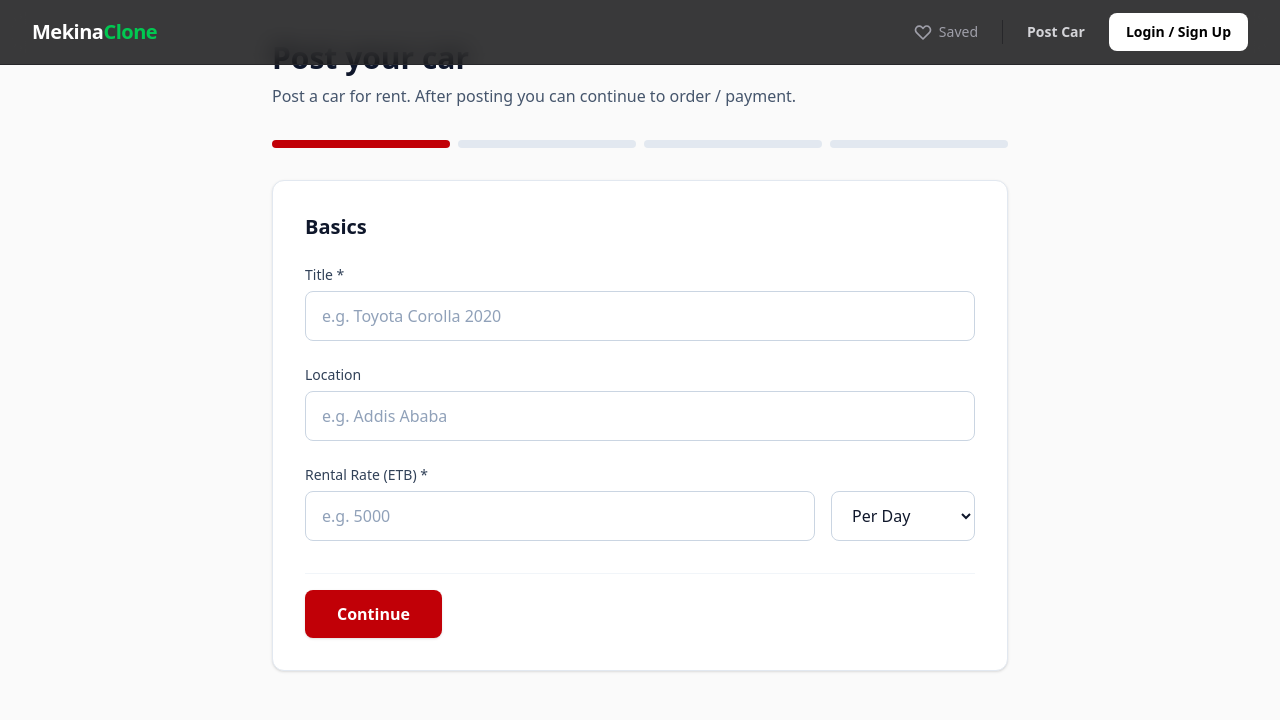
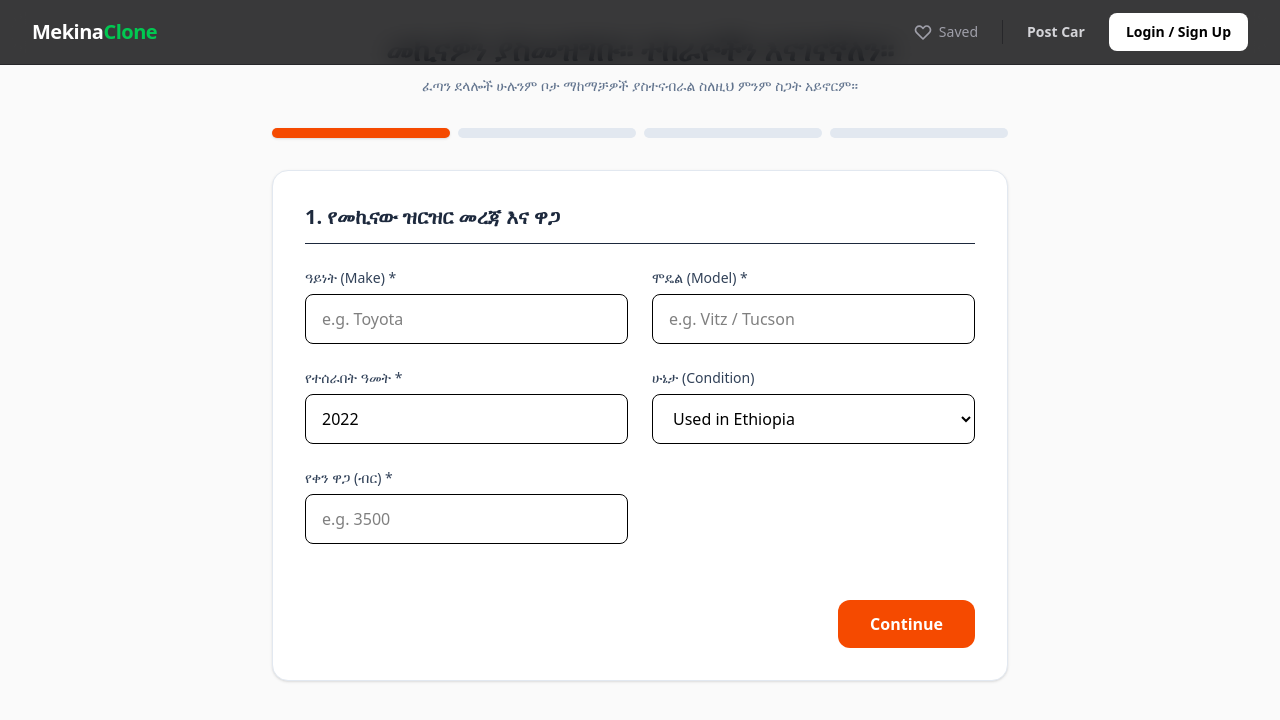
Before and after one commit to zamizpress1/mekina-clone, a Next.js app: page /post-car in a window 1280 px wide. Shown: the top 720 px of the page. Built offline with nearby package versions, Linux system fonts and the light colour scheme; no server answers.

Commit message:
feat: complete multi-step rental flow with original form fields

```diff
--- a/src/app/post-car/page.tsx
+++ b/src/app/post-car/page.tsx
@@ -2,125 +2,225 @@
 
 import { useState } from 'react';
 import { useRouter } from 'next/navigation';
+import { createClient } from '../../utils/supabase/client';
 
 export default function PostCarPage() {
   const router = useRouter();
+  const supabase = createClient();
+
+  // Pagination State
   const [step, setStep] = useState(1);
+  const [isLoading, setIsLoading] = useState(false);
 
-  // State updated for rentals instead of sales
-  const [formData, setFormData] = useState({
-    title: '',
-    location: '',
-    rentPrice: '',
-    rentDuration: 'daily',
-  });
+  // Form States based on your screenshots
+  const [make, setMake] = useState('');
+  const [model, setModel] = useState('');
+  const [year, setYear] = useState('2022');
+  const [condition, setCondition] = useState('Used in Ethiopia');
+  const [dailyPrice, setDailyPrice] = useState('');
+  const [advancePayment, setAdvancePayment] = useState('');
+  const [category, setCategory] = useState('Economy');
+  const [usageType, setUsageType] = useState('Personal Use');
+  const [ownerType, setOwnerType] = useState('Private Owner');
+  const [phoneNumber, setPhoneNumber] = useState('');
+  const [collateral, setCollateral] = useState({ kebele: true, license: true, passport: false });
+  const [deposit, setDeposit] = useState('');
+  const [description, setDescription] = useState('');
+  const [imageFiles, setImageFiles] = useState<File[]>([]);
+
+  const handleSubmit = async (e: React.FormEvent) => {
+    e.preventDefault();
+    setIsLoading(true);
+    // Add your Supabase insert logic here.
+    // No login block means this runs immediately.
+    alert('Car posted successfully!');
+    setIsLoading(false);
+    router.push('/');
+  };
 
   return (
-    <main className="min-h-screen bg-zinc-50 pt-10 pb-20 font-sans">
+    <main className="min-h-screen bg-zinc-50 pt-8 pb-24 font-sans">
       <div className="max-w-3xl mx-auto px-4">
 
-        {/* Header Section */}
-        <h1 className="text-3xl font-bold text-slate-900 mb-2">Post your car</h1>
-        <p className="text-slate-600 mb-8">
-          Post a car for rent. After posting you can continue to order / payment.
+        <div className="mb-8 text-center">
+          <h1 className="text-2xl md:text-3xl font-bold text-slate-800 mb-2">
+            መኪናዎን ያስመዝግቡ። ተከራዮችን እናገናኛለን።
+          </h1>
+          <p className="text-slate-500 text-sm">
+            ፈጣን ደላሎች ሁሉንም ቦታ ማከማቻዎች ያስተናብራል ስለዚህ ምንም ስጋት አይኖርም።
           </p>
+        </div>
 
         {/* 4-Step Progress Bar */}
         <div className="flex gap-2 mb-8">
           {[1, 2, 3, 4].map((i) => (
             <div
               key={i}
-              className={`h-2 flex-1 rounded-full transition-colors duration-300 ${step >= i ? 'bg-red-700' : 'bg-slate-200'
+              className={`h-2.5 flex-1 rounded-full transition-all duration-300 ${step >= i ? 'bg-orange-600 shadow-sm' : 'bg-slate-200'
                 }`}
             />
           ))}
         </div>
 
-        {/* Form Card */}
-        <div className="bg-white border border-slate-200 rounded-xl p-6 md:p-8 shadow-sm">
+        <form onSubmit={handleSubmit} className="bg-white border border-slate-200 rounded-2xl p-6 md:p-8 shadow-sm">
 
+          {/* STEP 1: Details & Price */}
           {step === 1 && (
-            <div className="space-y-6 animate-in fade-in slide-in-from-bottom-2">
-              <h2 className="text-xl font-semibold text-slate-900 mb-6">Basics</h2>
+            <div className="space-y-6 animate-in fade-in slide-in-from-right-4 duration-300">
+              <h2 className="text-xl font-bold text-slate-800 border-b pb-3 mb-6">1. የመኪናው ዝርዝር መረጃ እና ዋጋ</h2>
 
+              <div className="grid grid-cols-1 md:grid-cols-2 gap-6">
                 <div>
-                <label className="block text-sm font-medium text-slate-700 mb-1.5">Title *</label>
-                <input
-                  type="text"
-                  placeholder="e.g. Toyota Corolla 2020"
-                  value={formData.title}
-                  onChange={(e) => setFormData({ ...formData, title: e.target.value })}
-                  className="w-full bg-white border border-slate-300 rounded-lg px-4 py-3 focus:outline-none focus:ring-2 focus:ring-red-700/20 focus:border-red-700 transition-all text-slate-900 placeholder:text-slate-400"
-                />
+                  <label className="block text-sm font-medium text-slate-700 mb-1.5">ዓይነት (Make) *</label>
+                  <input type="text" placeholder="e.g. Toyota" value={make} onChange={(e) => setMake(e.target.value)} className="w-full border rounded-lg px-4 py-3" required />
                 </div>
-
                 <div>
-                <label className="block text-sm font-medium text-slate-700 mb-1.5">Location</label>
-                <input
-                  type="text"
-                  placeholder="e.g. Addis Ababa"
-                  value={formData.location}
-                  onChange={(e) => setFormData({ ...formData, location: e.target.value })}
-                  className="w-full bg-white border border-slate-300 rounded-lg px-4 py-3 focus:outline-none focus:ring-2 focus:ring-red-700/20 focus:border-red-700 transition-all text-slate-900 placeholder:text-slate-400"
-                />
+                  <label className="block text-sm font-medium text-slate-700 mb-1.5">ሞዴል (Model) *</label>
+                  <input type="text" placeholder="e.g. Vitz / Tucson" value={model} onChange={(e) => setModel(e.target.value)} className="w-full border rounded-lg px-4 py-3" required />
                 </div>
-
                 <div>
-                <label className="block text-sm font-medium text-slate-700 mb-1.5">Rental Rate (ETB) *</label>
-                <div className="flex gap-4">
-                  <input
-                    type="number"
-                    placeholder="e.g. 5000"
-                    value={formData.rentPrice}
-                    onChange={(e) => setFormData({ ...formData, rentPrice: e.target.value })}
-                    className="flex-1 bg-white border border-slate-300 rounded-lg px-4 py-3 focus:outline-none focus:ring-2 focus:ring-red-700/20 focus:border-red-700 transition-all text-slate-900 placeholder:text-slate-400"
-                  />
-                  <select
-                    value={formData.rentDuration}
-                    onChange={(e) => setFormData({ ...formData, rentDuration: e.target.value })}
-                    className="w-36 bg-white border border-slate-300 rounded-lg px-4 py-3 focus:outline-none focus:ring-2 focus:ring-red-700/20 focus:border-red-700 transition-all text-slate-900"
-                  >
-                    <option value="daily">Per Day</option>
-                    <option value="weekly">Per Week</option>
-                    <option value="monthly">Per Month</option>
+                  <label className="block text-sm font-medium text-slate-700 mb-1.5">የተሰራበት ዓመት *</label>
+                  <input type="text" value={year} onChange={(e) => setYear(e.target.value)} className="w-full border rounded-lg px-4 py-3" required />
+                </div>
+                <div>
+                  <label className="block text-sm font-medium text-slate-700 mb-1.5">ሁኔታ (Condition)</label>
+                  <select value={condition} onChange={(e) => setCondition(e.target.value)} className="w-full border rounded-lg px-4 py-3">
+                    <option>Used in Ethiopia</option>
+                    <option>New / Excellent</option>
                   </select>
+                </div>
+                <div>
+                  <label className="block text-sm font-medium text-slate-700 mb-1.5">የቀን ዋጋ (ብር) *</label>
+                  <input type="number" placeholder="e.g. 3500" value={dailyPrice} onChange={(e) => setDailyPrice(e.target.value)} className="w-full border rounded-lg px-4 py-3" required />
                 </div>
               </div>
 
-              <div className="pt-4 border-t border-slate-100 mt-8">
-                <button
-                  onClick={() => setStep(2)}
-                  className="bg-red-700 text-white font-semibold px-8 py-3 rounded-lg hover:bg-red-800 transition-colors shadow-sm"
-                >
+              <div className="pt-6 mt-8 flex justify-end">
+                <button type="button" onClick={() => setStep(2)} className="bg-orange-600 text-white font-bold px-8 py-3 rounded-xl hover:bg-orange-700">
                   Continue
                 </button>
               </div>
             </div>
           )}
 
-          {step > 1 && (
-            <div className="space-y-6 animate-in fade-in slide-in-from-right-2">
-              <h2 className="text-xl font-semibold text-slate-900 mb-6">Details (Step {step})</h2>
-              <p className="text-slate-600">The rest of your rental details will go here.</p>
+          {/* STEP 2: Category & Owner */}
+          {step === 2 && (
+            <div className="space-y-6 animate-in fade-in slide-in-from-right-4 duration-300">
+              <h2 className="text-xl font-bold text-slate-800 border-b pb-3 mb-6">2. Category & Owner Details</h2>
 
-              <div className="flex gap-4 pt-4 border-t border-slate-100 mt-8">
-                <button
-                  onClick={() => setStep(step - 1)}
-                  className="bg-white border border-slate-300 text-slate-700 font-semibold px-8 py-3 rounded-lg hover:bg-slate-50 transition-colors shadow-sm"
-                >
+              <div className="grid grid-cols-1 md:grid-cols-2 gap-6">
+                <div>
+                  <label className="block text-sm font-medium text-slate-700 mb-1.5">Category</label>
+                  <select value={category} onChange={(e) => setCategory(e.target.value)} className="w-full border rounded-lg px-4 py-3">
+                    <option>Economy</option>
+                    <option>Luxury</option>
+                    <option>SUV</option>
+                  </select>
+                </div>
+                <div>
+                  <label className="block text-sm font-medium text-slate-700 mb-1.5">Usage Type</label>
+                  <select value={usageType} onChange={(e) => setUsageType(e.target.value)} className="w-full border rounded-lg px-4 py-3">
+                    <option>Personal Use</option>
+                    <option>Self-Drive</option>
+                  </select>
+                </div>
+                <div>
+                  <label className="block text-sm font-medium text-slate-700 mb-1.5">I am a... *</label>
+                  <select value={ownerType} onChange={(e) => setOwnerType(e.target.value)} className="w-full border rounded-lg px-4 py-3">
+                    <option>Private Owner</option>
+                    <option>Dealership</option>
+                    <option>Broker</option>
+                  </select>
+                </div>
+                <div>
+                  <label className="block text-sm font-medium text-slate-700 mb-1.5">Contact Phone Number *</label>
+                  <input type="tel" placeholder="e.g. 0911..." value={phoneNumber} onChange={(e) => setPhoneNumber(e.target.value)} className="w-full border rounded-lg px-4 py-3" required />
+                </div>
+              </div>
+
+              <div className="pt-6 mt-8 flex justify-between gap-4">
+                <button type="button" onClick={() => setStep(1)} className="bg-slate-100 text-slate-700 font-bold px-8 py-3 rounded-xl hover:bg-slate-200">
                   Back
                 </button>
-                <button
-                  onClick={() => step < 4 ? setStep(step + 1) : alert('Listing ready for payment!')}
-                  className="bg-red-700 text-white font-semibold px-8 py-3 rounded-lg hover:bg-red-800 transition-colors shadow-sm"
-                >
-                  {step === 4 ? 'Save & Continue to Payment' : 'Continue'}
+                <button type="button" onClick={() => setStep(3)} className="bg-orange-600 text-white font-bold px-8 py-3 rounded-xl hover:bg-orange-700">
+                  Continue
                 </button>
               </div>
             </div>
           )}
 
+          {/* STEP 3: Collateral & Details */}
+          {step === 3 && (
+            <div className="space-y-6 animate-in fade-in slide-in-from-right-4 duration-300">
+              <h2 className="text-xl font-bold text-slate-800 border-b pb-3 mb-6">3. ከተከራይ የሚጠበቁ መያዣዎች (Collateral)</h2>
+
+              <div className="space-y-4">
+                <p className="text-sm font-medium text-slate-700">Required Collateral Documents</p>
+                <div className="flex gap-6">
+                  <label className="flex items-center gap-2"><input type="checkbox" checked={collateral.kebele} onChange={(e) => setCollateral({ ...collateral, kebele: e.target.checked })} className="w-4 h-4 text-orange-600 rounded" /> Kebele ID</label>
+                  <label className="flex items-center gap-2"><input type="checkbox" checked={collateral.license} onChange={(e) => setCollateral({ ...collateral, license: e.target.checked })} className="w-4 h-4 text-orange-600 rounded" /> Driver's License</label>
+                  <label className="flex items-center gap-2"><input type="checkbox" checked={collateral.passport} onChange={(e) => setCollateral({ ...collateral, passport: e.target.checked })} className="w-4 h-4 text-orange-600 rounded" /> Passport</label>
                 </div>
+
+                <div className="mt-6">
+                  <label className="block text-sm font-medium text-slate-700 mb-1.5">ተጨማሪ ገንዘብ (Deposit in ETB)</label>
+                  <input type="number" placeholder="e.g. 10000" value={deposit} onChange={(e) => setDeposit(e.target.value)} className="w-full max-w-md border rounded-lg px-4 py-3" />
+                </div>
+
+                <div className="mt-6">
+                  <label className="block text-sm font-medium text-slate-700 mb-1.5">መግለጫ (Description)</label>
+                  <textarea rows={4} value={description} onChange={(e) => setDescription(e.target.value)} placeholder="የመኪናዎን ሁኔታ ልዩ ገፅታዎች..." className="w-full border rounded-lg px-4 py-3"></textarea>
+                </div>
+              </div>
+
+              <div className="pt-6 mt-8 flex justify-between gap-4">
+                <button type="button" onClick={() => setStep(2)} className="bg-slate-100 text-slate-700 font-bold px-8 py-3 rounded-xl hover:bg-slate-200">
+                  Back
+                </button>
+                <button type="button" onClick={() => setStep(4)} className="bg-orange-600 text-white font-bold px-8 py-3 rounded-xl hover:bg-orange-700">
+                  Continue
+                </button>
+              </div>
+            </div>
+          )}
+
+          {/* STEP 4: Photos & Submit */}
+          {step === 4 && (
+            <div className="space-y-6 animate-in fade-in slide-in-from-right-4 duration-300">
+              <h2 className="text-xl font-bold text-slate-800 border-b pb-3 mb-6">4. Photos</h2>
+
+              <div className="bg-orange-50/50 border border-orange-100 p-4 rounded-xl mb-6">
+                <p className="text-sm text-orange-800 font-semibold flex items-center gap-2">
+                  ⚠️ የፎቶ ደህንነት እና የግላዊነት መመሪያ
+                </p>
+                <ul className="text-sm text-orange-700 mt-2 ml-6 list-disc">
+                  <li>የመኪናውን ታርጋ ቁጥር ከመጫንዎ በፊት ይሸፍኑ ወይም ይብረዙ (Crop/Blur ያድርጉ)።</li>
+                  <li>በፎቶው ላይ ምንም አይነት ስልክ ቁጥር ወይም ማስታወቂያ አያስቀምጡ።</li>
+                </ul>
+              </div>
+
+              <div className="border-2 border-dashed border-slate-300 rounded-2xl p-8 text-center hover:bg-slate-50 transition-colors cursor-pointer">
+                <input type="file" multiple accept="image/*" onChange={(e) => e.target.files && setImageFiles(Array.from(e.target.files))} className="hidden" id="photo-upload" />
+                <label htmlFor="photo-upload" className="cursor-pointer">
+                  <div className="bg-slate-100 text-slate-700 font-semibold px-6 py-3 rounded-xl inline-block mb-2">
+                    Select Photos from Gallery
+                  </div>
+                  <p className="text-slate-500 text-sm">{imageFiles.length}/5 photos (Min: 1)</p>
+                </label>
+              </div>
+
+              <div className="pt-6 mt-8 flex justify-between gap-4">
+                <button type="button" onClick={() => setStep(3)} className="bg-slate-100 text-slate-700 font-bold px-8 py-3 rounded-xl hover:bg-slate-200">
+                  Back
+                </button>
+                <button type="submit" disabled={isLoading} className="bg-orange-600 text-white font-bold px-8 py-3 rounded-xl hover:bg-orange-700 disabled:opacity-50 flex items-center gap-2">
+                  {isLoading ? 'Processing...' : 'መኪናውን መዝግብ (Post Car)'}
+                </button>
+              </div>
+            </div>
+          )}
+
+        </form>
       </div>
     </main>
   );
```
Lines whose indentation alone changed are shown as unchanged.
